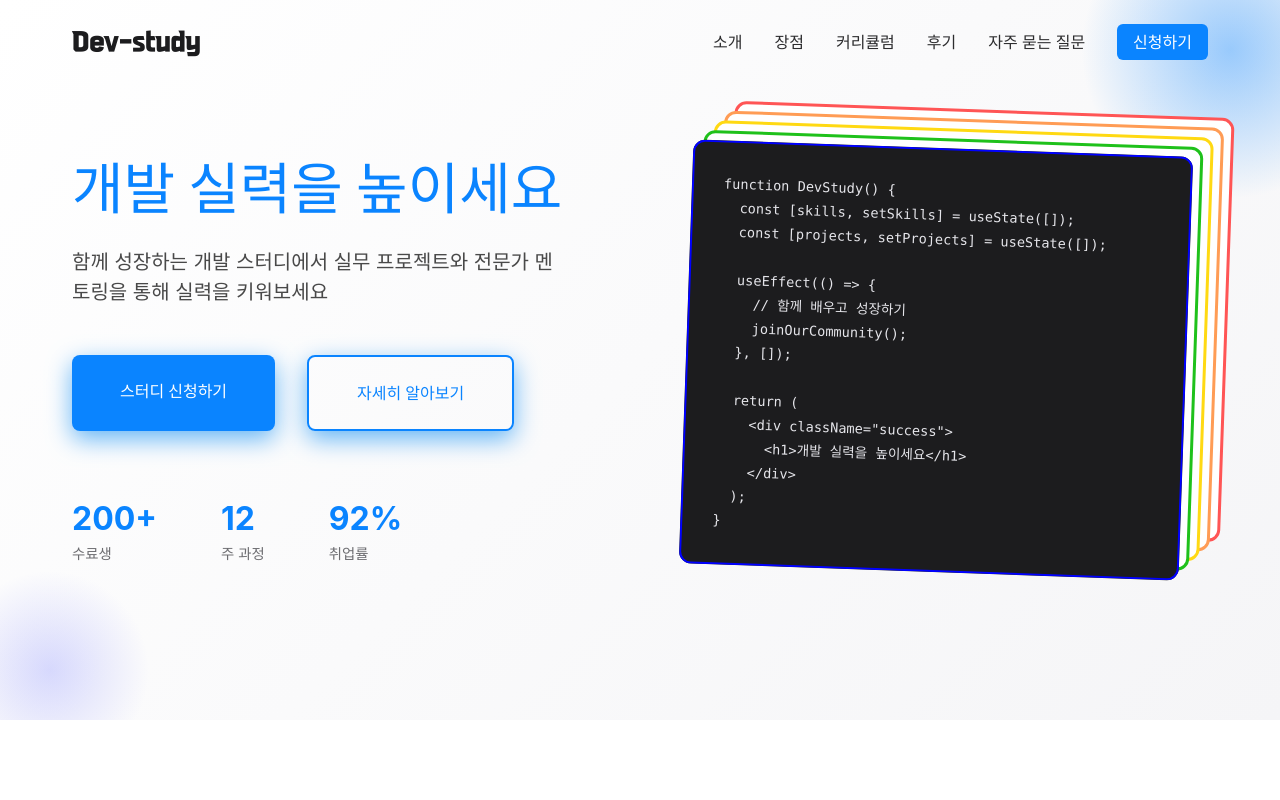
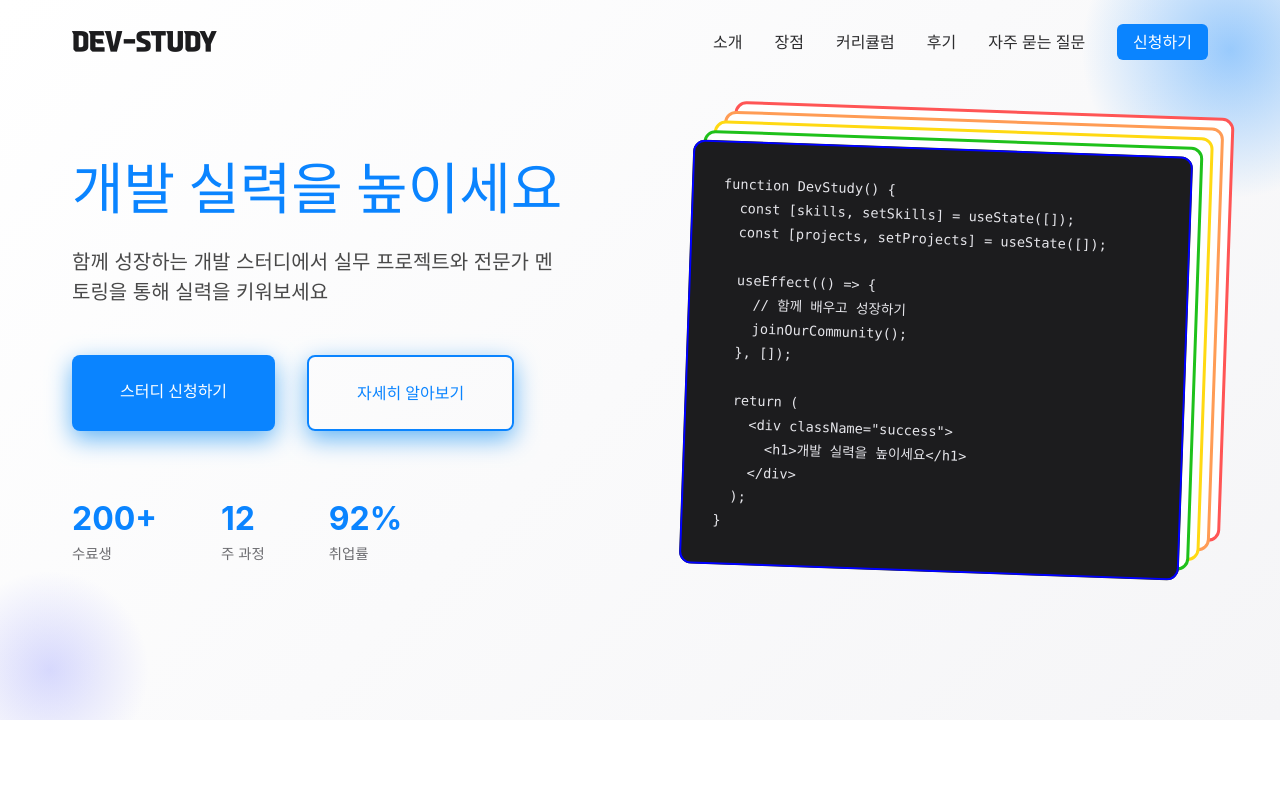
Before and after one commit to kss2002/dev-study, a React (Vite) app: page / in a window 1280 px wide. Shown: the top 800 px of the page. Built offline with nearby package versions, Linux system fonts and the light colour scheme.

Commit message:
logo modi

```diff
--- a/src/components/Header.jsx
+++ b/src/components/Header.jsx
@@ -19,7 +19,7 @@ function Header({ isScrolled }) {
   return (
     <header className={`header ${isScrolled ? 'scrolled' : ''}`}>
       <div className="container header-container">
-        <div className="logo">Dev-study</div>
+        <div className="logo">DEV-STUDY</div>
 
         <div
           className={`mobile-menu-btn ${isMenuOpen ? 'active' : ''}`}
```
